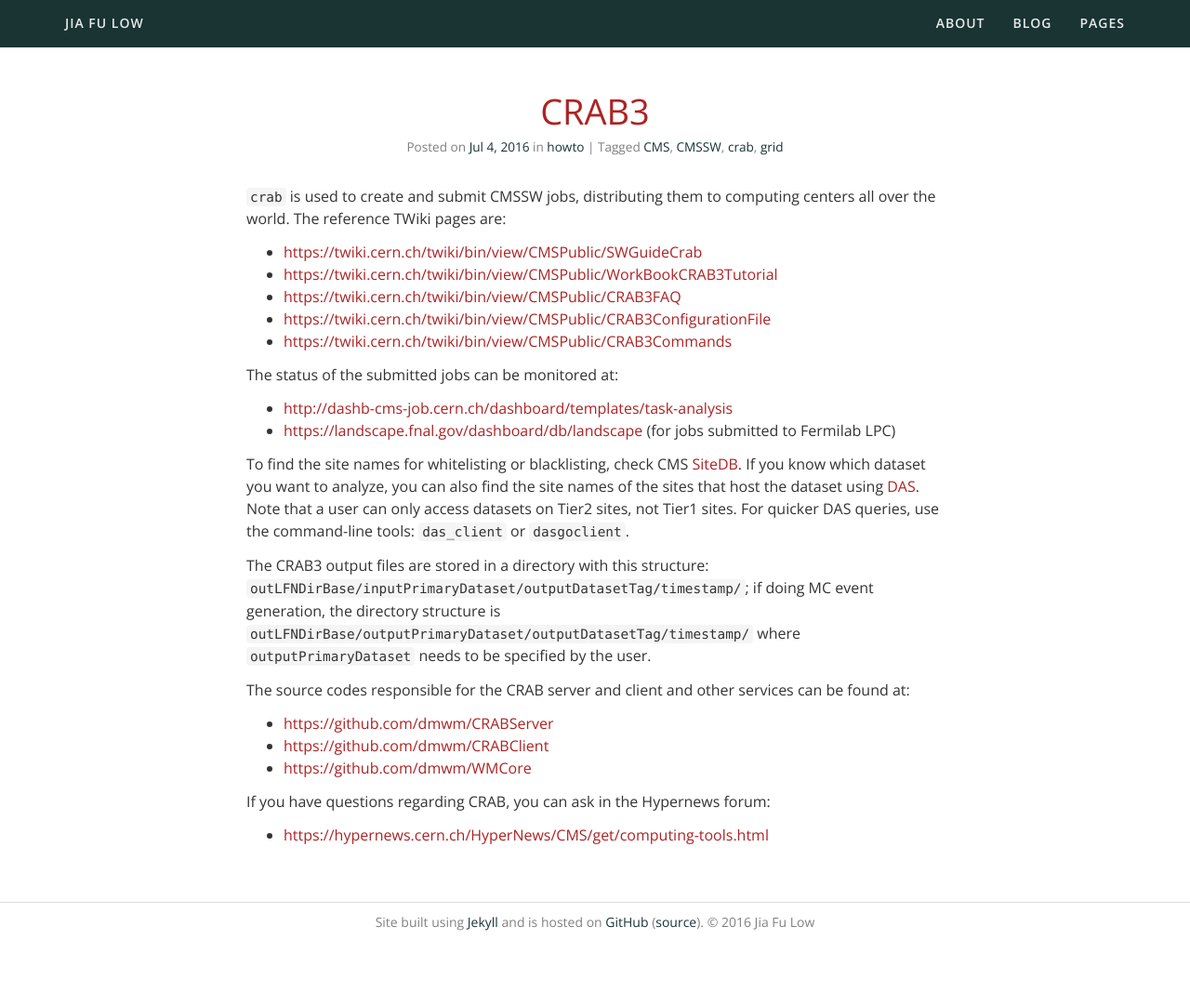
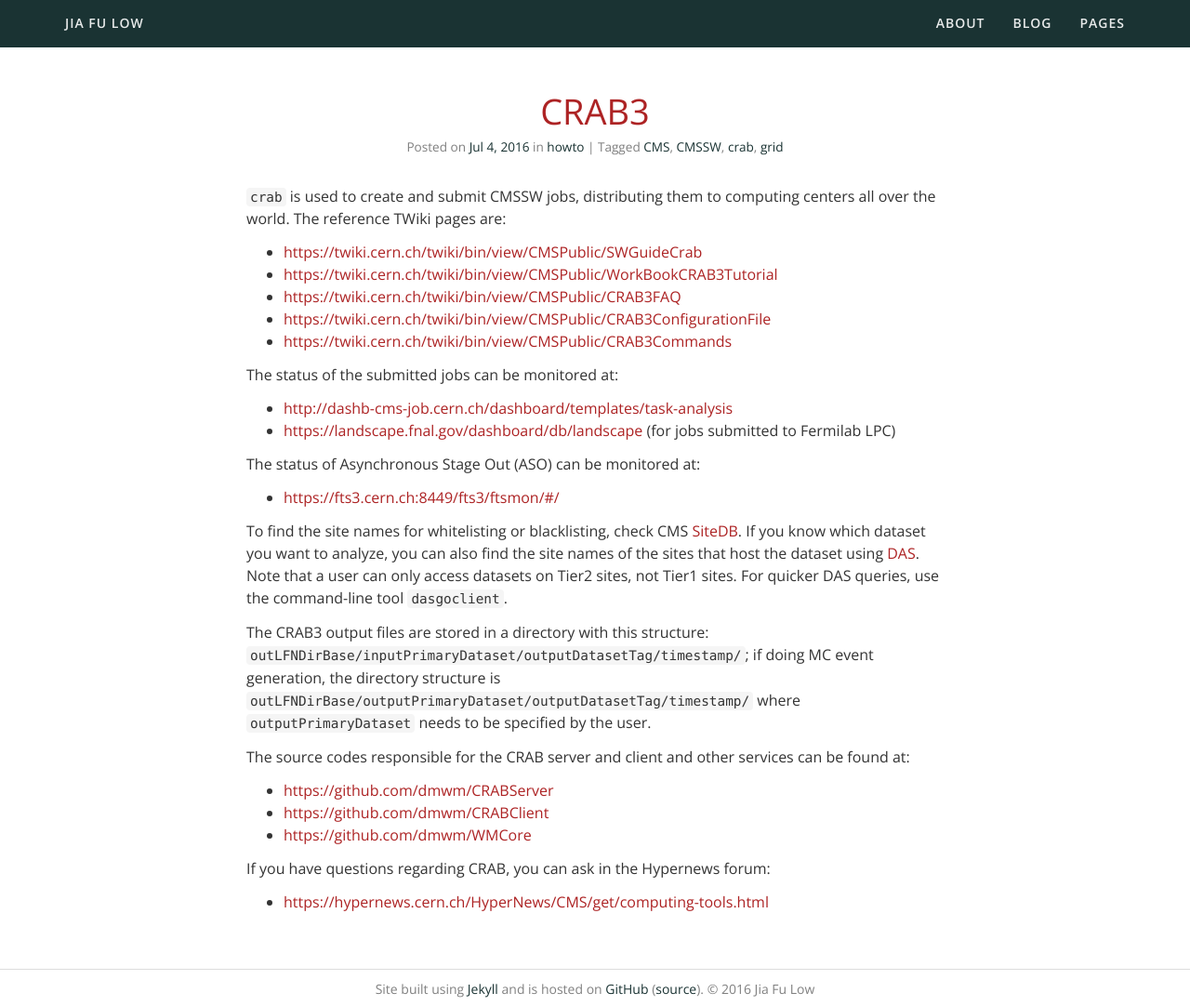
Before and after one commit to jiafulow/jiafulow.github.io, a Jekyll site: the page built from _posts/2016-07-04-cms-crab3.md, in a window 1280 px wide. Shown: the whole page at 93% size. Built offline with Jekyll 4.4.1, drawn with Linux system fonts in a browser that asks for light colours; a style sheet for code colours, icons or effects is not loaded; before the commit the page ends 1010 px from its top, so only the background shows below that.

```diff
--- a/_posts/2016-07-04-cms-crab3.md
+++ b/_posts/2016-07-04-cms-crab3.md
@@ -19,7 +19,11 @@ The status of the submitted jobs can be monitored at:
 - <http://dashb-cms-job.cern.ch/dashboard/templates/task-analysis>
 - <https://landscape.fnal.gov/dashboard/db/landscape> (for jobs submitted to Fermilab LPC)
 
-To find the site names for whitelisting or blacklisting, check CMS [SiteDB](https://cmsweb.cern.ch/sitedb/). If you know which dataset you want to analyze, you can also find the site names of the sites that host the dataset using [DAS](https://cmsweb.cern.ch/das/). Note that a user can only access datasets on Tier2 sites, not Tier1 sites. For quicker DAS queries, use the command-line tools: `das_client` or `dasgoclient`.
+The status of Asynchronous Stage Out (ASO) can be monitored at:
+
+- <https://fts3.cern.ch:8449/fts3/ftsmon/#/>
+
+To find the site names for whitelisting or blacklisting, check CMS [SiteDB](https://cmsweb.cern.ch/sitedb/). If you know which dataset you want to analyze, you can also find the site names of the sites that host the dataset using [DAS](https://cmsweb.cern.ch/das/). Note that a user can only access datasets on Tier2 sites, not Tier1 sites. For quicker DAS queries, use the command-line tool `dasgoclient`.
 
 The CRAB3 output files are stored in a directory with this structure: `outLFNDirBase/inputPrimaryDataset/outputDatasetTag/timestamp/`; if doing MC event generation, the directory structure is `outLFNDirBase/outputPrimaryDataset/outputDatasetTag/timestamp/` where `outputPrimaryDataset` needs to be specified by the user.
 
```
Also changed, not shown: _posts/2017-08-25-cms-wbm.md (+4 -0 lines), _posts/2019-02-28-delta-phi-in-one-line.md (added, +21 -0 lines).
